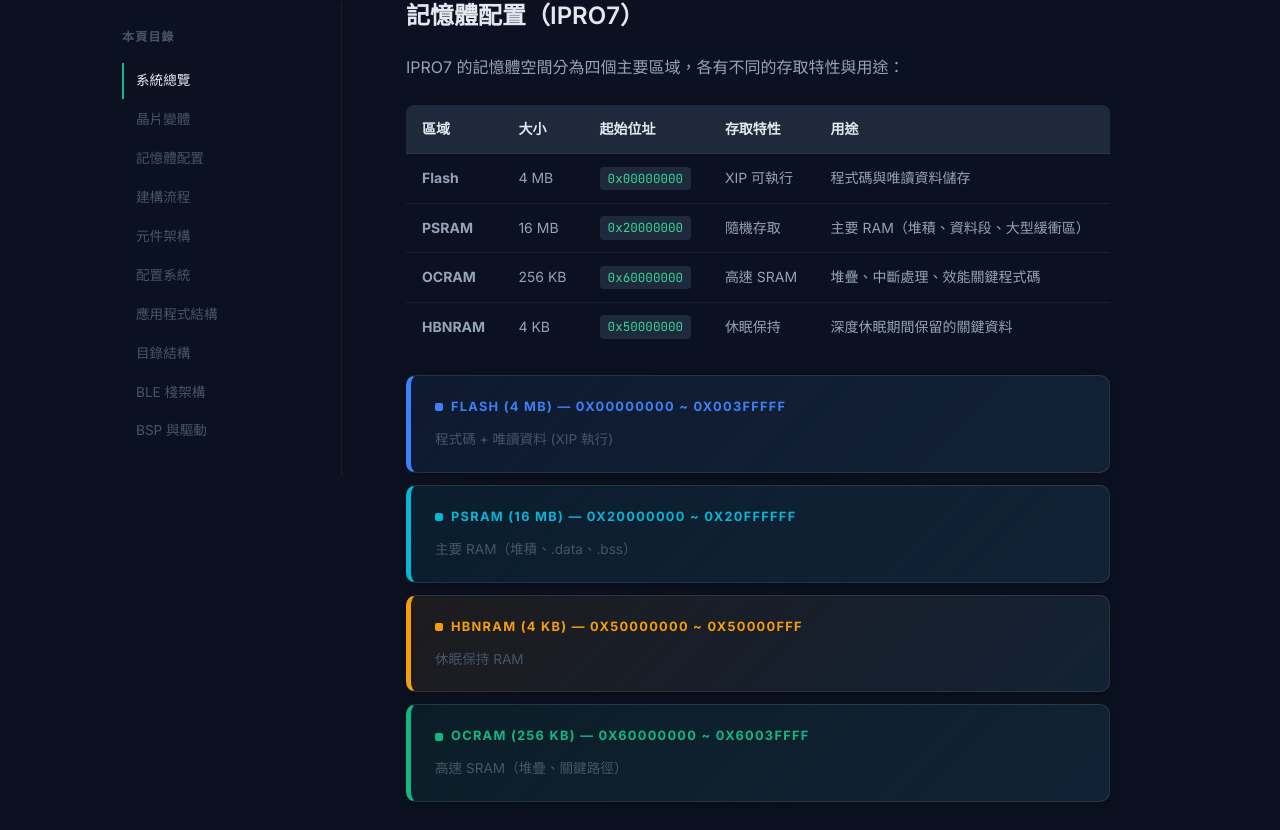
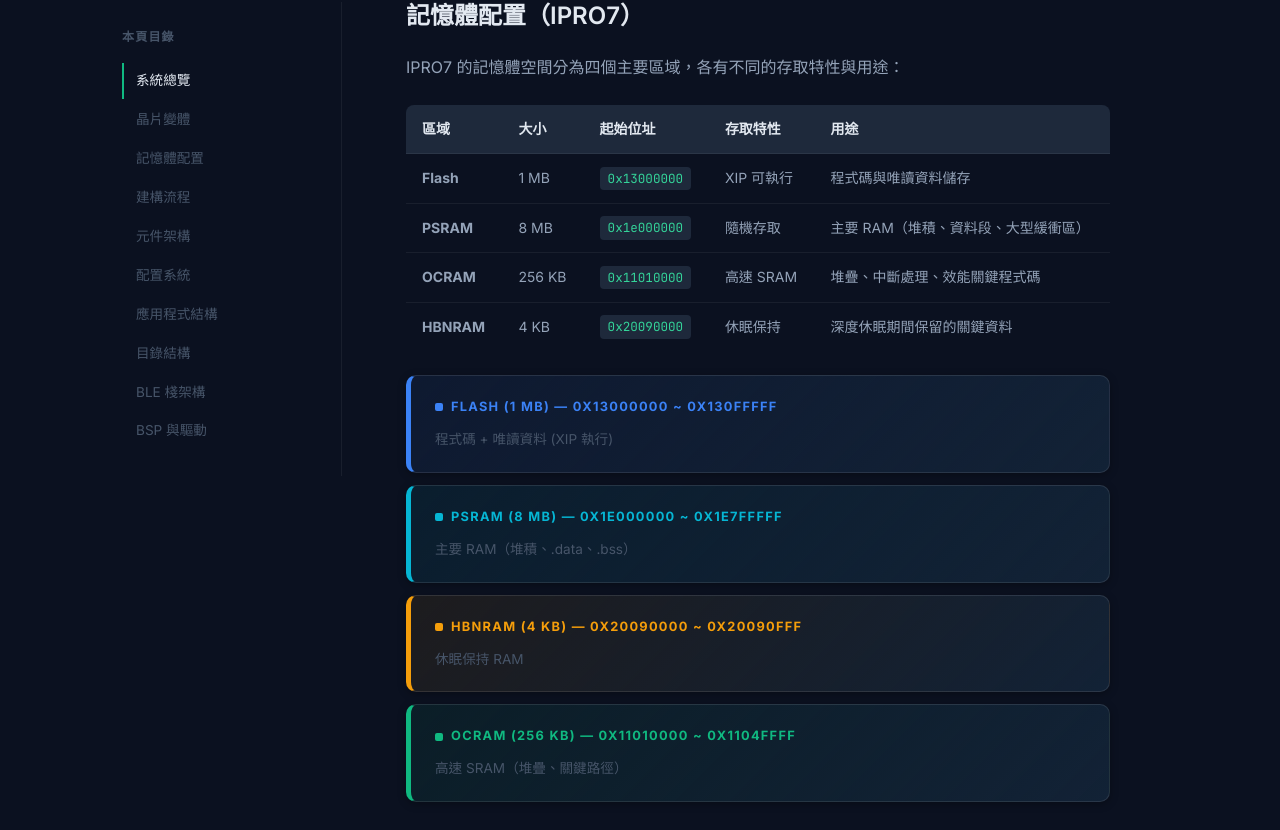
Before and after one commit to INTELPRO-INC/ipro-sdk-docs, a Jekyll site: the page built from architecture.html, in a window 1280 px wide and 1400 px high, scrolled down 1894 px. Shown: the part 91-921 px from the top of the window. Built offline with Jekyll 4.4.1, drawn with Linux system fonts in a browser that asks for light colours; nearby versions of some CDN libraries.

Commit message:
fix: correct memory layout to match ipro7_flash.cmake linker config
- Flash: 4 MB @ 0x00000000 -> 1 MB @ 0x13000000
- PSRAM: 16 MB @ 0x20000000 -> 8 MB @ 0x1e000000
- OCRAM: 256 KB @ 0x60000000 -> 256 KB @ 0x11010000
- HBNRAM: 4 KB @ 0x50000000 -> 4 KB @ 0x20090000
- Updated architecture, tools-debugging, ai-npu pages (ZH+EN)
- Fixed GDB examine command address

```diff
--- a/ai-npu.html
+++ b/ai-npu.html
@@ -87,7 +87,7 @@ title: AI 與 NPU
 │   └─────────────────┘  └──────────────────────┘  │
 ├──────────────────────────────────────────────────┤
 │         Memory / DMA Interface                    │
-│   PSRAM (16 MB)  │  OCRAM (256 KB)  │  Flash     │
+│   PSRAM (8 MB)   │  OCRAM (256 KB)  │  Flash     │
 └──────────────────────────────────────────────────┘</code></pre>
             </div>
 
@@ -467,7 +467,7 @@ void isp_frame_callback(uint32_t buffer_addr)
 
             <h3>記憶體考量</h3>
             <ul>
-                <li><strong>PSRAM 為必要</strong>：<code>CONFIG_AI_SUPPORT</code> 會自動啟用 <code>CONFIG_USE_PSRAM</code>，模型權重與中間結果存放於 16 MB PSRAM</li>
+                <li><strong>PSRAM 為必要</strong>：<code>CONFIG_AI_SUPPORT</code> 會自動啟用 <code>CONFIG_USE_PSRAM</code>，模型權重與中間結果存放於 8 MB PSRAM</li>
                 <li><strong>模型大小</strong>：典型 YOLOv8 模型約 200 KB - 2 MB（.blai 格式）</li>
                 <li><strong>推理暫存</strong>：推理過程中需要額外的中間 buffer（自動管理），建議確保有足夠的 heap 空間</li>
                 <li><strong>睡眠保留</strong>：PSRAM 在低功耗睡眠期間保留內容，模型無需重新載入</li>
--- a/architecture.html
+++ b/architecture.html
@@ -173,29 +173,29 @@ title: 架構概覽
                     <tbody>
                         <tr>
                             <td><strong>Flash</strong></td>
-                            <td>4 MB</td>
-                            <td><code>0x00000000</code></td>
+                            <td>1 MB</td>
+                            <td><code>0x13000000</code></td>
                             <td>XIP 可執行</td>
                             <td>程式碼與唯讀資料儲存</td>
                         </tr>
                         <tr>
                             <td><strong>PSRAM</strong></td>
-                            <td>16 MB</td>
-                            <td><code>0x20000000</code></td>
+                            <td>8 MB</td>
+                            <td><code>0x1e000000</code></td>
                             <td>隨機存取</td>
                             <td>主要 RAM（堆積、資料段、大型緩衝區）</td>
                         </tr>
                         <tr>
                             <td><strong>OCRAM</strong></td>
                             <td>256 KB</td>
-                            <td><code>0x60000000</code></td>
+                            <td><code>0x11010000</code></td>
                             <td>高速 SRAM</td>
                             <td>堆疊、中斷處理、效能關鍵程式碼</td>
                         </tr>
                         <tr>
                             <td><strong>HBNRAM</strong></td>
                             <td>4 KB</td>
-                            <td><code>0x50000000</code></td>
+                            <td><code>0x20090000</code></td>
                             <td>休眠保持</td>
                             <td>深度休眠期間保留的關鍵資料</td>
                         </tr>
@@ -205,19 +205,19 @@ title: 架構概覽
 
             <div class="architecture-layers">
                 <div class="layer layer-blue">
-                    <div class="layer-label">Flash (4 MB) — 0x00000000 ~ 0x003FFFFF</div>
+                    <div class="layer-label">Flash (1 MB) — 0x13000000 ~ 0x130FFFFF</div>
                     <div class="layer-desc">程式碼 + 唯讀資料 (XIP 執行)</div>
                 </div>
                 <div class="layer layer-cyan">
-                    <div class="layer-label">PSRAM (16 MB) — 0x20000000 ~ 0x20FFFFFF</div>
+                    <div class="layer-label">PSRAM (8 MB) — 0x1e000000 ~ 0x1e7FFFFF</div>
                     <div class="layer-desc">主要 RAM（堆積、.data、.bss）</div>
                 </div>
                 <div class="layer layer-amber">
-                    <div class="layer-label">HBNRAM (4 KB) — 0x50000000 ~ 0x50000FFF</div>
+                    <div class="layer-label">HBNRAM (4 KB) — 0x20090000 ~ 0x20090FFF</div>
                     <div class="layer-desc">休眠保持 RAM</div>
                 </div>
                 <div class="layer layer-green">
-                    <div class="layer-label">OCRAM (256 KB) — 0x60000000 ~ 0x6003FFFF</div>
+                    <div class="layer-label">OCRAM (256 KB) — 0x11010000 ~ 0x1104FFFF</div>
                     <div class="layer-desc">高速 SRAM（堆疊、關鍵路徑）</div>
                 </div>
             </div>
--- a/en/ai-npu.html
+++ b/en/ai-npu.html
@@ -88,7 +88,7 @@ lang: en
 │   └─────────────────┘  └──────────────────────┘  │
 ├──────────────────────────────────────────────────┤
 │         Memory / DMA Interface                    │
-│   PSRAM (16 MB)  │  OCRAM (256 KB)  │  Flash     │
+│   PSRAM (8 MB)   │  OCRAM (256 KB)  │  Flash     │
 └──────────────────────────────────────────────────┘</code></pre>
             </div>
 
@@ -468,7 +468,7 @@ void isp_frame_callback(uint32_t buffer_addr)
 
             <h3>Memory Considerations</h3>
             <ul>
-                <li><strong>PSRAM is required</strong>: <code>CONFIG_AI_SUPPORT</code> automatically enables <code>CONFIG_USE_PSRAM</code>. Model weights and intermediate results are stored in the 16 MB PSRAM.</li>
+                <li><strong>PSRAM is required</strong>: <code>CONFIG_AI_SUPPORT</code> automatically enables <code>CONFIG_USE_PSRAM</code>. Model weights and intermediate results are stored in the 8 MB PSRAM.</li>
                 <li><strong>Model size</strong>: Typical YOLOv8 models are 200 KB - 2 MB in .blai format</li>
                 <li><strong>Inference buffers</strong>: Inference requires additional intermediate buffers (automatically managed). Ensure sufficient heap space is available.</li>
                 <li><strong>Sleep retention</strong>: PSRAM retains its contents during low-power sleep, so the model does not need to be reloaded after wakeup.</li>
```
Also changed, not shown: en/architecture.html (+10 -10 lines), en/tools-debugging.html (+7 -7 lines), tools-debugging.html (+7 -7 lines).
